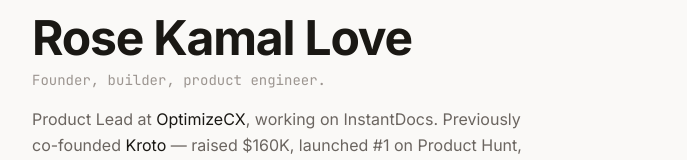
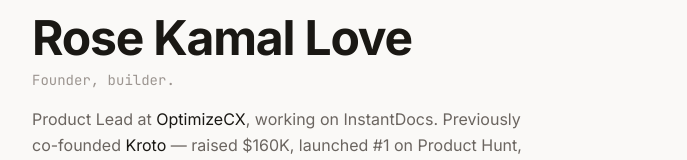
Before and after one commit to rosekamallove/rosekamal.com, a Next.js app: page / in a window 1280 px wide. Shown: the part 182-342 px from the top of the page, without its empty margins (296-983 px from the left). Built offline with nearby package versions, Linux system fonts and the light colour scheme.

Commit message:
minor update

```diff
--- a/src/app/page.tsx
+++ b/src/app/page.tsx
@@ -66,7 +66,7 @@ export default function Home() {
         </h1>
 
         <p className="animate-fade-in stagger-2 mb-4 font-mono text-sm text-text-muted">
-          Founder, builder, product engineer.
+          Founder, builder.
         </p>
 
         <p className="animate-fade-in stagger-3 mb-8 max-w-lg text-base leading-relaxed text-text-secondary">
```
